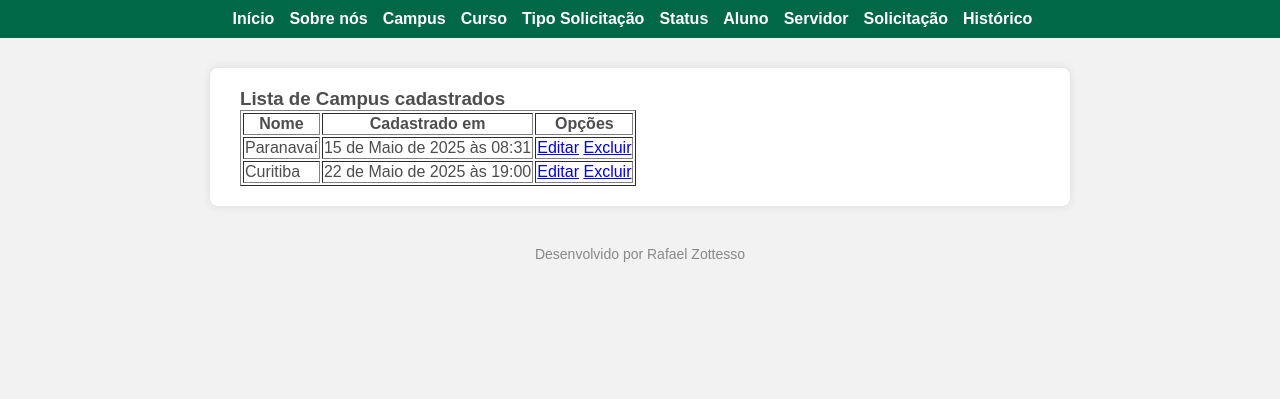
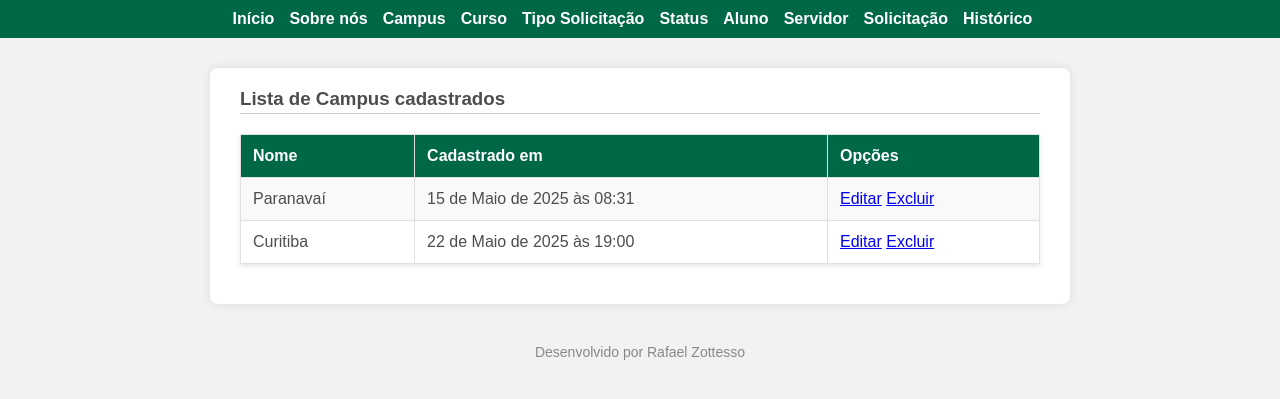
Before and after one commit to isaacmiltoon/pw2025, a Django app: page /listar/campus/ in a window 1280 px wide. Shown: the top 399 px of the page. Run offline with Django 4.2, Linux system fonts and the light colour scheme; data comes from the database, SQL or seed files in the repository.

Commit message:
Formatação CSS de tabelas

```diff
--- a/static/css/estilo.css
+++ b/static/css/estilo.css
@@ -3,6 +3,12 @@ body, h1, h2, h3, p, ul, li, form, input, select, textarea, button {
     margin: 0;
     padding: 0;
     box-sizing: border-box;
+}
+
+h1, h2, h3, h4 {
+    margin-bottom: 20px;
+    border-bottom: solid 1px #CDCDCD;
+    padding-bottom: 3px;
 }
 
 /* Fonte base */
@@ -126,3 +132,32 @@ input[type="button"]:hover {
     font-size: 90%;
     margin: 10px 0 20px 0;
 }
+
+/* Tabelas */
+table {
+    width: 100%;
+    border-collapse: collapse;
+    margin: 20px 0;
+    background-color: #FFFFFF;
+    box-shadow: 0 2px 5px rgba(0, 0, 0, 0.1);
+}
+
+th, td {
+    padding: 12px;
+    text-align: left;
+    border: 1px solid #E0E0E0;
+}
+
+th {
+    background-color: #006747;
+    color: #FFFFFF;
+    font-weight: bold;
+}
+
+tr:nth-child(even) {
+    background-color: #F9F9F9;
+}
+
+tr:hover {
+    background-color: #E0E0E0;
+}
```
